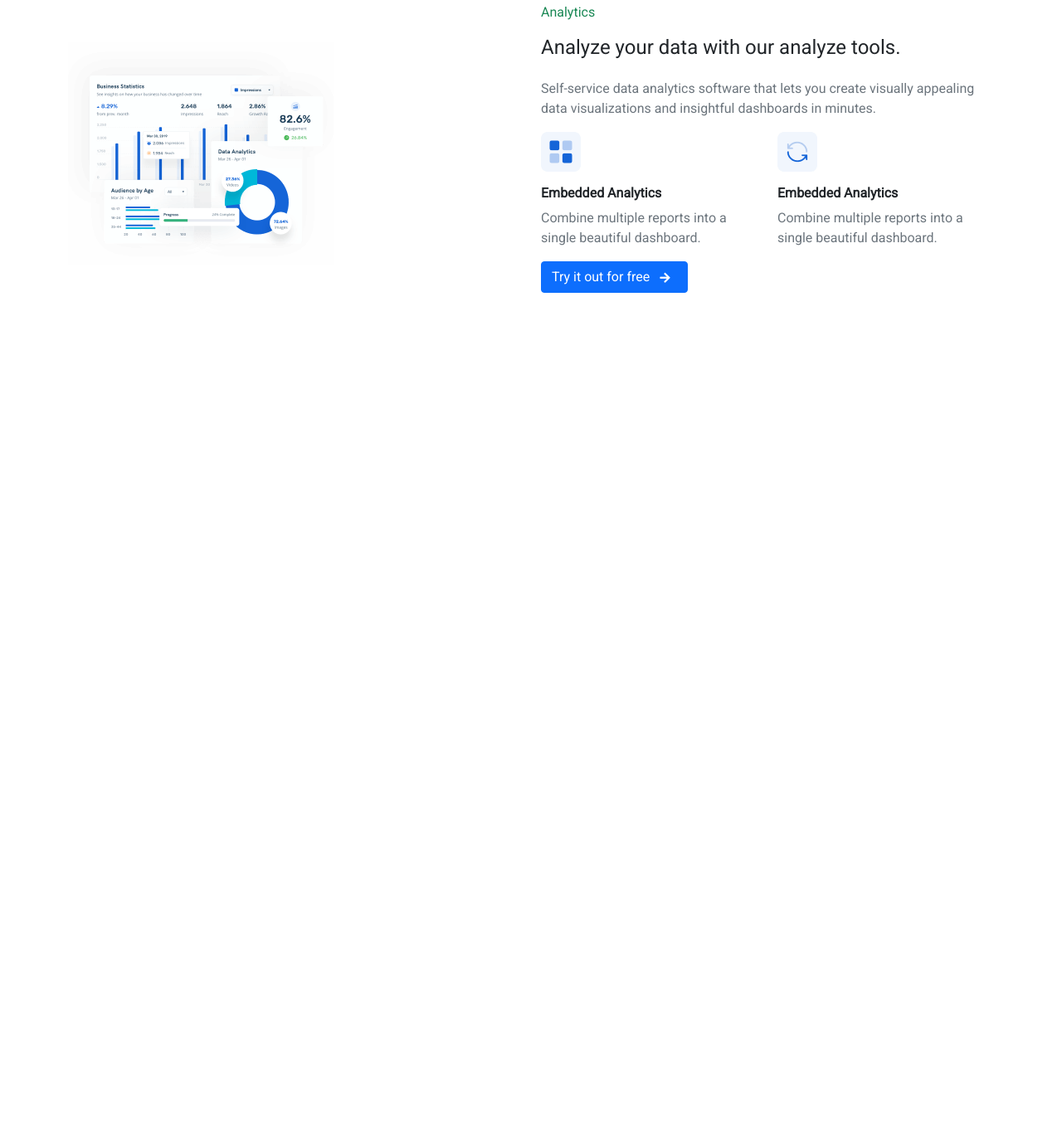
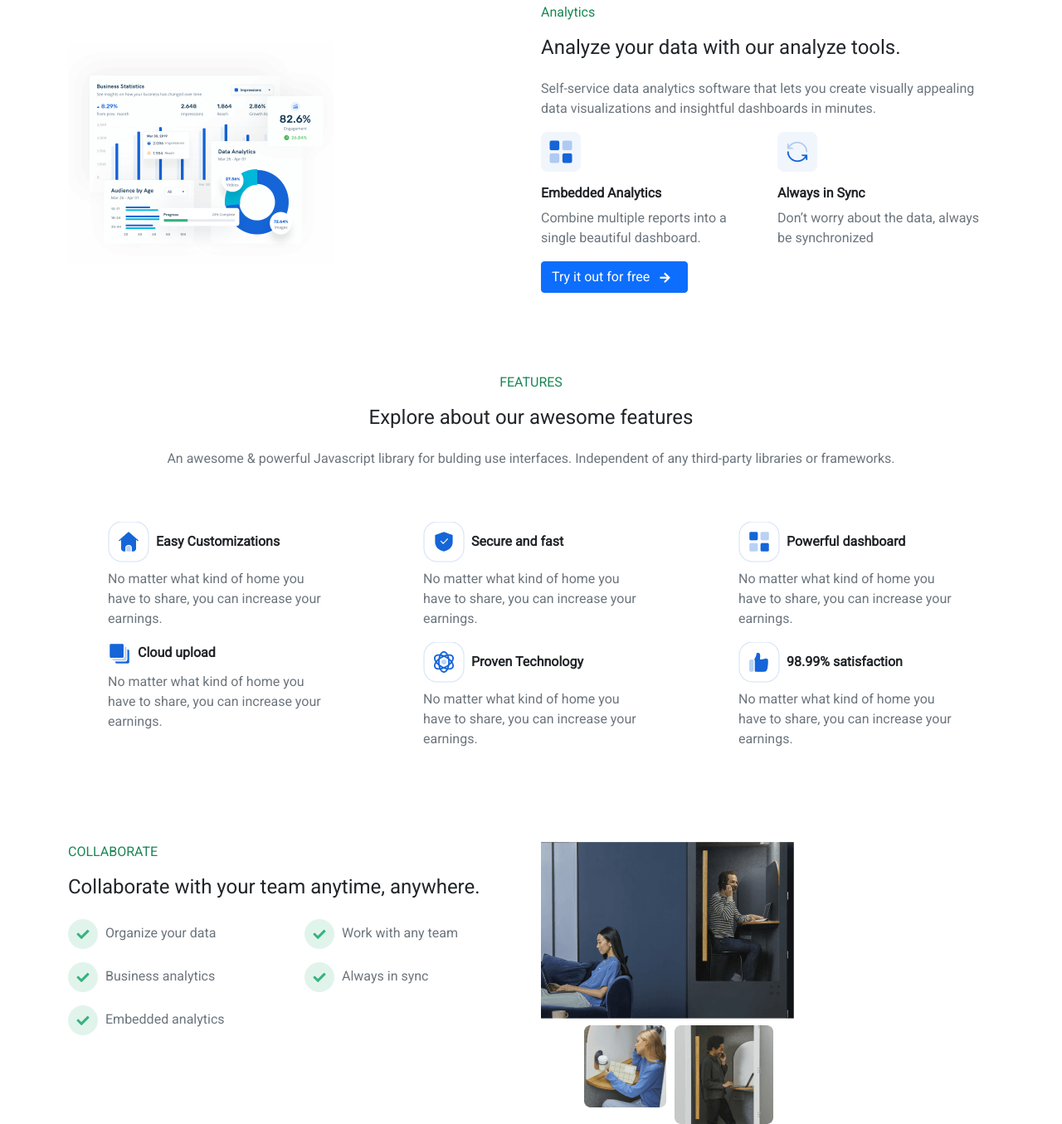
Before and after one commit to Boisset-C/ehya_landing_page_bootstrapv5.0, a plain HTML site: page index.html in a window 1280 px wide. Shown: the part 1119-2474 px from the top of the page at 83% size. Before the commit the page ends 1472 px from the top, so only its background shows below. Drawn offline with nearby package versions, Linux system fonts and the light colour scheme.

Commit message:
Added Collab Section.

```diff
--- a/custom.css
+++ b/custom.css
@@ -11,3 +11,8 @@ a {
 .btn:hover {
   color: #0d6efd !important;
 }
+
+/* Collaborate Section */
+.bullet-override {
+  list-style-image: url("./assets/collab-img/list-style.png");
+}
--- a/index.html
+++ b/index.html
@@ -288,13 +288,13 @@
                   src="assets/features-img/circle-arrows-analytics.png"
                   alt="icon"
                 />
-                <h6 class="h6 fw-bold">Embedded Analytics</h6>
+                <h6 class="h6 fw-bold">Always in Sync</h6>
                 <p class="text-secondary">
-                  Combine multiple reports into a single beautiful dashboard.
+                  Don’t worry about the data, always be synchronized
                 </p>
               </div>
             </div>
-            <button type="button" class="btn btn-primary">
+            <button type="button" class="btn btn-primary mb-5">
               Try it out for free
               <img
                 class="mx-2"
@@ -305,9 +305,169 @@
           </div>
         </div>
       </div>
+      <div class="container-lg">
+        <div class="row mt-5">
+          <div class="col">
+            <p class="text-success text-center">FEATURES</p>
+            <h4 class="d-4 mb-4 text-center">
+              Explore about our awesome features
+            </h4>
+            <p class="text-center text-secondary">
+              An awesome & powerful Javascript library for bulding use
+              interfaces. Independent of any third-party libraries or
+              frameworks.
+            </p>
+          </div>
+        </div>
+        <div class="row mt-5">
+          <!--Blurb #1-->
+          <div class="col-md-4">
+            <h6 class="h6 fw-bold px-5">
+              <img
+                class="me-2"
+                src="assets/features-img/house-benefits.png"
+              />Easy Customizations
+            </h6>
+            <p class="text-secondary px-5">
+              No matter what kind of home you have to share, you can increase
+              your earnings.
+            </p>
+          </div>
+          <!--End of Blurb #1-->
+          <!--Blurb #2-->
+          <div class="col-md-4">
+            <h6 class="h6 fw-bold px-5">
+              <img
+                class="me-2"
+                src="assets/features-img/shield-check-benefits.png"
+              />Secure and fast
+            </h6>
+            <p class="text-secondary px-5">
+              No matter what kind of home you have to share, you can increase
+              your earnings.
+            </p>
+          </div>
+          <!--End of Blurb #2-->
+          <!--Blurb #3-->
+          <div class="col-md-4">
+            <h6 class="h6 fw-bold px-5">
+              <img
+                class="me-2"
+                src="assets/features-img/square-icons-benefits.png"
+              />Powerful dashboard
+            </h6>
+            <p class="text-secondary px-5">
+              No matter what kind of home you have to share, you can increase
+              your earnings.
+            </p>
+          </div>
+          <!--End of Blurb #3-->
+          <!--Blurb #4-->
+          <div class="col-md-4">
+            <h6 class="h6 fw-bold px-5">
+              <img
+                class="me-2"
+                src="assets/features-img/square-shapes-benefits.png"
+              />Cloud upload
+            </h6>
+            <p class="text-secondary px-5">
+              No matter what kind of home you have to share, you can increase
+              your earnings.
+            </p>
+          </div>
+          <!--End of Blurb #4-->
+          <!--Blurb #5-->
+          <div class="col-md-4">
+            <h6 class="h6 fw-bold px-5">
+              <img
+                class="me-2"
+                src="assets/features-img/atom-icon-benefits.png"
+              />Proven Technology
+            </h6>
+            <p class="text-secondary px-5">
+              No matter what kind of home you have to share, you can increase
+              your earnings.
+            </p>
+          </div>
+          <!--End of Blurb #5-->
+          <!--Blurb #6-->
+          <div class="col-md-4 mb-5">
+            <h6 class="h6 fw-bold px-5">
+              <img
+                class="me-2"
+                src="assets/features-img/thumbs-up-benefits.png"
+              />98.99% satisfaction
+            </h6>
+            <p class="text-secondary px-5">
+              No matter what kind of home you have to share, you can increase
+              your earnings.
+            </p>
+          </div>
+          <!--End of Blurb #6-->
+        </div>
+      </div>
     </section>
     <!--End of Features Section-->
+    <!--Collaborate Section-->
+    <div class="container-lg mt-5">
+      <div class="row">
+        <div class="col-md-6">
+          <p class="text-success">COLLABORATE</p>
+          <h4 class="d-4 mb-4">
+            Collaborate with your team anytime, anywhere.
+          </h4>
+          <div class="row">
+            <div class="col-sm-6">
+              <p class="text-secondary">
+                <img
+                  class="me-2"
+                  src="assets/collab-img/list-style.png"
+                />Organize your data
+              </p>
+            </div>
+            <div class="col-sm-6">
+              <p class="text-secondary">
+                <img class="me-2" src="assets/collab-img/list-style.png" />Work
+                with any team
+              </p>
+            </div>
+            <div class="col-sm-6">
+              <p class="text-secondary">
+                <img
+                  class="me-2"
+                  src="assets/collab-img/list-style.png"
+                />Business analytics
+              </p>
+            </div>
+            <div class="col-sm-6">
+              <p class="text-secondary">
+                <img
+                  class="me-2"
+                  src="assets/collab-img/list-style.png"
+                />Always in sync
+              </p>
+            </div>
+            <div class="col-sm-6">
+              <p class="text-secondary">
+                <img
+                  class="me-2"
+                  src="assets/collab-img/list-style.png"
+                />Embedded analytics
+              </p>
+            </div>
+          </div>
+        </div>
 
+        <div class="col-md-6">
+          <img
+            class="img-fluid"
+            src="assets/collab-img/cred-image-collaborate.png"
+            alt="people on the phone"
+          />
+        </div>
+      </div>
+    </div>
+    <!--End of Collaborate Section-->
     <!--BootStrap Javascript Bundle-->
     <script
       src="https://cdn.jsdelivr.net/npm/bootstrap@5.0.2/dist/js/bootstrap.bundle.min.js"
```
Also changed, not shown: assets/collab-img/list-style.png (added), assets/features-img/atom-icon-benefits.png (added), assets/features-img/house-benefits.png (added), assets/features-img/shield-check-benefits.png (added), assets/features-img/square-icons-benefits.png (added), assets/features-img/square-shapes-benefits.png (added), assets/features-img/thumbs-up-benefits.png (added).
